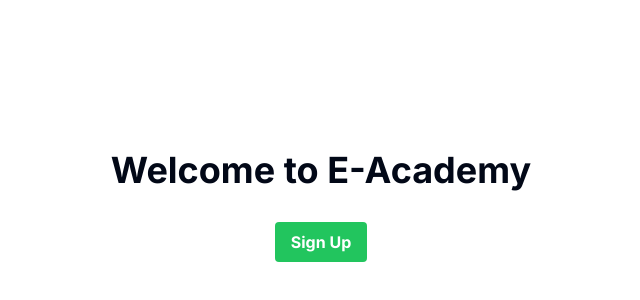
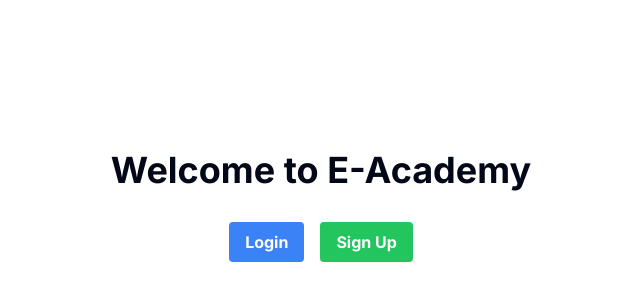
Before and after one commit to happychuks/e-academy, a Next.js app: page / in a window 1280 px wide. Shown: the part 194-494 px from the top of the page, without its empty margins (319-959 px from the left). Built offline with nearby package versions, Linux system fonts and the light colour scheme.

Commit message:
config: update package libraries

```diff
--- a/package.json
+++ b/package.json
@@ -19,7 +19,8 @@
     "react": "19.0.0-rc-69d4b800-20241021",
     "react-dom": "19.0.0-rc-69d4b800-20241021",
     "tailwind-merge": "^2.5.4",
-    "tailwindcss-animate": "^1.0.7"
+    "tailwindcss-animate": "^1.0.7",
+    "zod": "^3.23.8"
   },
   "devDependencies": {
     "@types/node": "^20",
--- a/src/app/page.tsx
+++ b/src/app/page.tsx
@@ -5,7 +5,9 @@
     <main className="flex min-h-screen flex-col items-center justify-center p-24">
       <h1 className="text-4xl font-bold mb-8">Welcome to E-Academy</h1>
       <div className="flex gap-4">
-
+        <Link href="/login" className="bg-blue-500 hover:bg-blue-700 text-white font-bold py-2 px-4 rounded">
+          Login
+        </Link>
         <Link href="/signup" className="bg-green-500 hover:bg-green-700 text-white font-bold py-2 px-4 rounded">
           Sign Up
         </Link>
```
Also changed, not shown: 1 other file (tests, documents, lock files or other folders).
